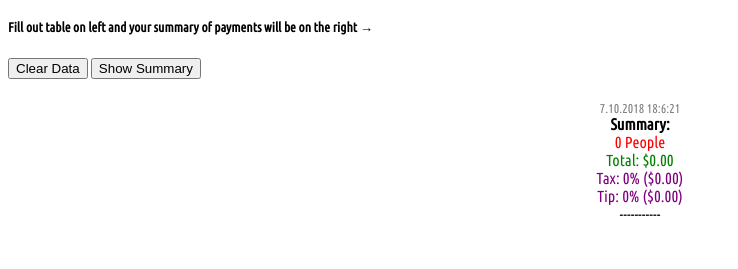
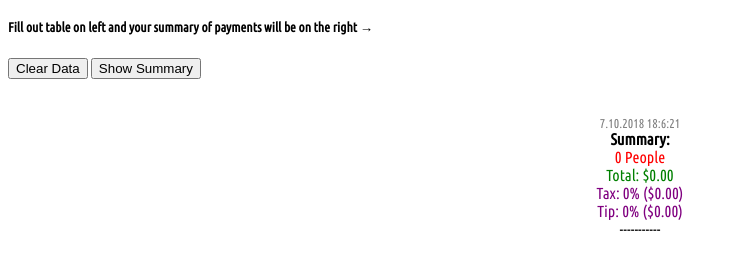
Before and after one commit to ryazlee/gpc_js, a plain HTML site: page index.html in a window 1280 px wide. Both pictures are taken after a click on the button "Show Summary". Shown: the part 61-330 px from the top of the page, without its empty margins (0-738 px from the left). Drawn offline with Linux system fonts and the light colour scheme.

Commit message:
Fix spacing

```diff
--- a/css/styles.css
+++ b/css/styles.css
@@ -6,7 +6,7 @@ html{
 }
 
 button{
-    margin-bottom: 10px;
+
 }
 
 input{
@@ -42,7 +42,7 @@ input{
 }
 
 .center{
-    margin: 65px auto;
+    margin: 80px auto;
     text-align: center;
 }
 
```
